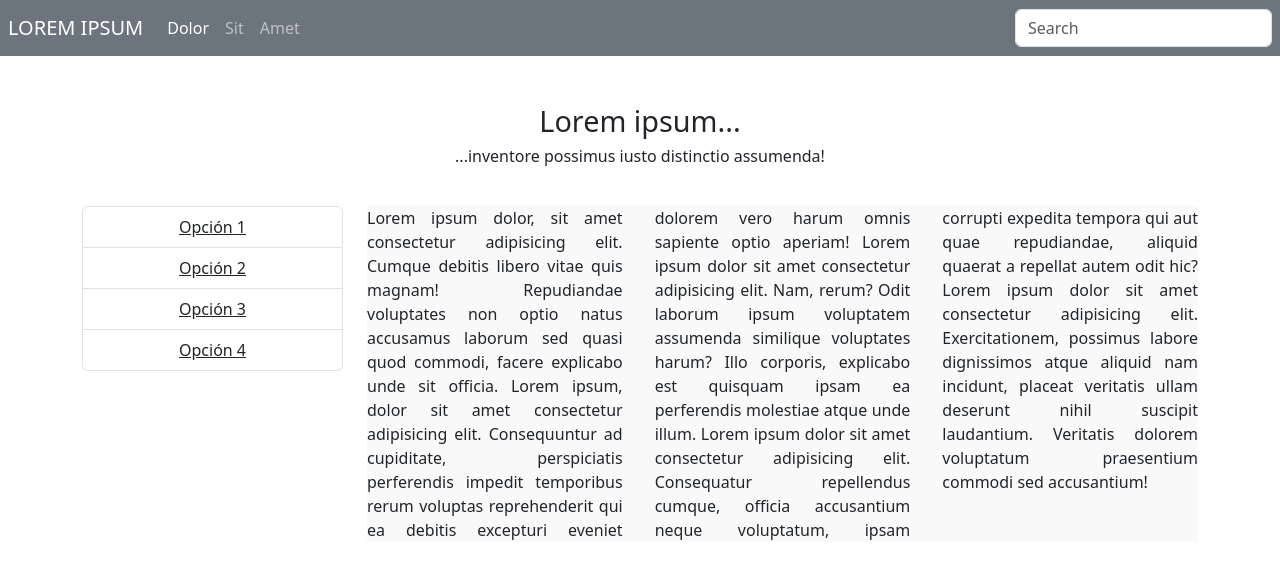
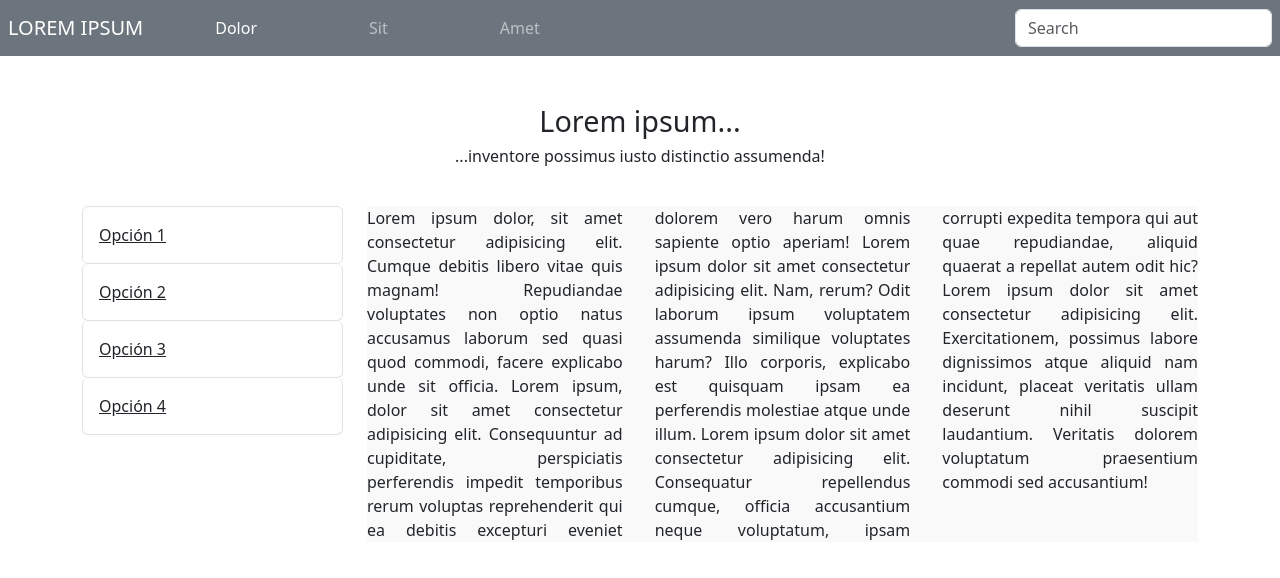
Before and after one commit to gastontechera/taller-bootstrap, a plain HTML site: page index.html in a window 1280 px wide. Drawn offline with nearby package versions, Linux system fonts and the light colour scheme.

Commit message:
Update index.html

```diff
--- a/index.html
+++ b/index.html
@@ -1,6 +1,5 @@
 <!DOCTYPE html>
 <html lang="en">
-
 <head>
   <meta charset="UTF-8">
   <meta name="viewport" content="width=device-width, initial-scale=1.0">
@@ -9,7 +8,6 @@
   <link href="https://cdn.jsdelivr.net/npm/bootstrap@5.3.2/dist/css/bootstrap.min.css" rel="stylesheet"
     integrity="sha384-T3c6CoIi6uLrA9TneNEoa7RxnatzjcDSCmG1MXxSR1GAsXEV/Dwwykc2MPK8M2HN" crossorigin="anonymous">
 </head>
-
 <body>
 
   <nav class="navbar navbar-expand-lg bg-secondary navbar-dark">
@@ -21,23 +19,23 @@
       </button>
       <div class="collapse navbar-collapse" id="navbarSupportedContent">
 
-        <!-- Campo de búsqueda para md y tamaños más pequeños -->
+        <!-- Búsqueda sm y md -->
         <form class="d-flex d-md-block d-lg-none mb-2 nav-element" role="search">
           <input class="form-control me-2" type="search" placeholder="Search" aria-label="Search">
         </form>
 
         <ul class="navbar-nav me-auto mb-2 mb-lg-0">
-          <li class="nav-item">
+          <li class="nav-item mx-lg-5">
             <a class="nav-link active nav-element" href="#">Dolor</a>
           </li>
-          <li class="nav-item">
+          <li class="nav-item mx-lg-5">
             <a class="nav-link nav-element" href="#">Sit</a>
           </li>
-          <li class="nav-item">
+          <li class="nav-item mx-lg-5">
             <a class="nav-link nav-element" href="#">Amet</a>
           </li>
 
-          <!-- Dropdown para tamaños md y más pequeños -->
+          <!-- Dropdown sm y md -->
           <li class="nav-item dropdown d-md-block d-lg-none">
             <a class="nav-link dropdown-toggle nav-element" href="#" role="button" data-bs-toggle="dropdown"
               aria-expanded="false" id="nav-element">Opciones</a>
@@ -50,7 +48,7 @@
           </li>
         </ul>
 
-        <!-- Campo de búsqueda para lg y tamaños más grandes -->
+        <!-- Búsqueda lg -->
         <form class="d-flex d-none d-lg-flex" role="search">
           <input class="form-control me-2" type="search" placeholder="Search" aria-label="Search">
         </form>
@@ -62,7 +60,7 @@
     <div class="text-center">
       <h1 class="title">Lorem ipsum...</h1>
 
-      <!-- Carrusel de Bootstrap -->
+      <!-- Carousel -->
       <div id="text-carousel" class="carousel slide" data-bs-ride="carousel" data-bs-interval="2000">
         <div class="carousel-inner">
           <div class="carousel-item active">
@@ -84,13 +82,13 @@
 
     <div class="container text-center">
       <div class="row">
-        <!-- Lista de opciones para lg y tamaños más grandes -->
+        <!-- Lista de opciones lg -->
         <div class="col-md-3 d-none d-lg-block">
-          <ul class="list-group">
-            <li class="list-group-item text-decoration-underline"><a href="#">Opción 1</a></li>
-            <li class="list-group-item text-decoration-underline"><a href="#">Opción 2</a></li>
-            <li class="list-group-item text-decoration-underline"><a href="#">Opción 3</a></li>
-            <li class="list-group-item text-decoration-underline"><a href="#">Opción 4</a></li>
+          <ul class="list-group text-start">
+            <li class="list-group-item text-decoration-underline rounded py-3"><a href="#">Opción 1</a></li>
+            <li class="list-group-item text-decoration-underline rounded py-3"><a href="#">Opción 2</a></li>
+            <li class="list-group-item text-decoration-underline rounded py-3"><a href="#">Opción 3</a></li>
+            <li class="list-group-item text-decoration-underline rounded py-3"><a href="#">Opción 4</a></li>
           </ul>
         </div>
 
@@ -118,5 +116,4 @@
     integrity="sha384-C6RzsynM9kWDrMNeT87bh95OGNyZPhcTNXj1NW7RuBCsyN/o0jlpcV8Qyq46cDfL"
     crossorigin="anonymous"></script>
 </body>
-
 </html>
```
